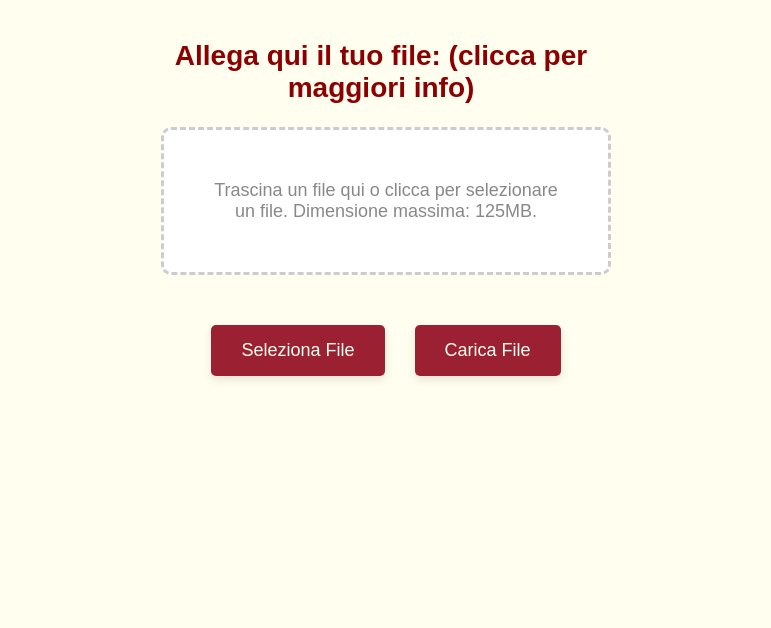
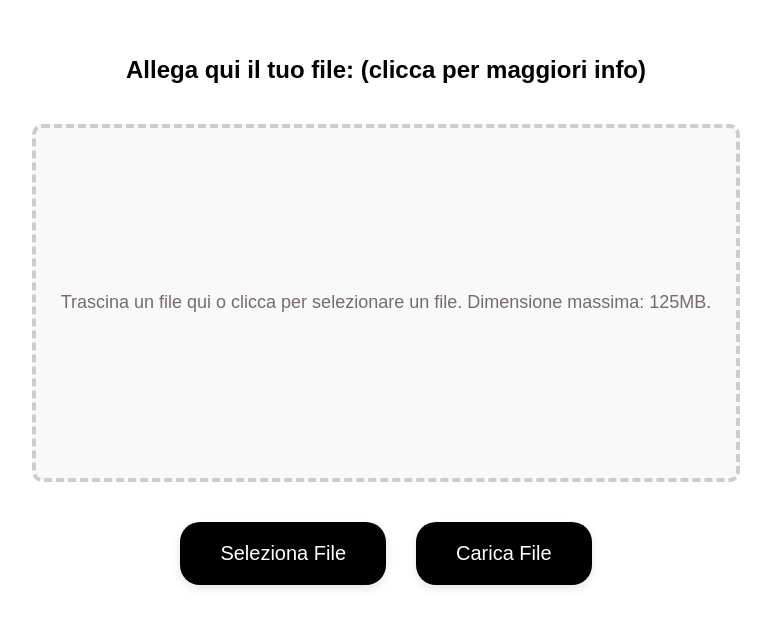
Before and after one commit to Lpint02/nomq-app, a React (Create React App) app: page / in a window 1280 px wide. Shown: the top 628 px of the page, without its empty margins (254-1025 px from the left). Built offline with nearby package versions, Linux system fonts and the light colour scheme.

Commit message:
css refresh

```diff
--- a/src/App.css
+++ b/src/App.css
@@ -2,38 +2,21 @@
   text-align: center;
 }
 
-.App-header {
-  background-color: #fffeef;
-  min-height: 100vh;
-  display: flex;
-  flex-direction: column;
-  align-items: center;
-  justify-content: flex-start;
-  font-size: calc(10px + 2vmin);
-  padding-top: 50px;
-  color: white;
-  font-family: 'Poppins', sans-serif;
-}
-
-.App-link {
-  color: #e9b51b;
-}
-
 button {
-  padding: 20px 40px;
+  padding: 30px 25px;
   margin: 20px;
   font-size: 24px;
-  background-color: #9b2032;
+  background-color: black;
   border: none;
-  color: #fffeef;
+  color: #ffffff;
   cursor: pointer;
-  border-radius: 5px;
+  border-radius: 20px;
   transition: background-color 0.3s ease, transform 0.3s ease;
   box-shadow: 0px 4px 10px rgba(0, 0, 0, 0.1);
 }
 
 button:hover {
-  background-color: #974e46;
+  background-color: #776b6b;
   transform: translateY(-3px);
   box-shadow: 0px 6px 15px rgba(0, 0, 0, 0.2);
 }
@@ -54,50 +37,63 @@ button:hover {
 }
 
 .title {
-  color: #9b2032; /* Stesso colore del bottone */
+  color: black; /* Stesso colore del bottone */
   margin-bottom: 20px;
 }
 
+.centered-container {
+  display: flex;
+  flex-direction: column;
+  justify-content: center;
+  align-items: center;
+  height: 75vh;
+  padding-top: 5%;
+}
+
 .uploader-container {
-  max-width: 450px;
-  margin: 60px auto;
+  max-width: 800px;
+  margin: 10px auto;
   text-align: center;
 }
 
 .dropzone {
-  border: 3px dashed #cccccc;
-  padding: 50px;
+  width: 700px;
+  height: 350px;
+  border: 4px dashed #cccccc;
   border-radius: 10px;
-  background-color: white;
-  transition: background-color 0.3s ease, border-color 0.3s ease;
+  display: flex;
+  align-items: center;
+  justify-content: center;
+  margin: 20px auto;
+  background-color: #f9f9f9;
   cursor: pointer;
-  margin-bottom: 30px;
+  transition: background-color 0.3s ease;
 }
 
 .dropzone.dragging {
-  background-color: #fffeef;
-  border-color: #9b2032;
+  background-color: #ffffff;
+  border: 7px dashed black;
 }
 
 .dropzone p {
-  color: #888888;
+  color: #776b6b;
   font-size: 18px;
   margin: 0;
 }
 
 .btn {
-  background-color: #9b2032;
-  color: #fffeef;
+  background-color: black;
+  color: #ffffff;
   border: none;
-  padding: 15px 30px;
-  border-radius: 5px;
+  padding: 20px 40px;
+  border-radius: 20px;
   cursor: pointer;
-  font-size: 18px;
+  font-size: 20px;
   transition: background-color 0.3s ease;
 }
 
 .btn:hover {
-  background-color: #974e46;
+  background-color: #776b6b;
 }
 
 .btn:focus {
@@ -105,23 +101,60 @@ button:hover {
 }
 
 body {
-  background-color: #fffeef;
+  background-color: #ffffff;
   margin: 0;
   padding: 0;
   font-family: Arial, sans-serif;
 }
 
 .title-container {
+  width: 100%;
+  display: flex;
+  flex-direction: column;
+  align-items: center;
+  text-align: center;
+  margin-top: 20px;
+  margin-bottom: 20px;
+  padding-top: 2%;
+}
+
+.subtitle-container {
+  width: 100%;
+  display: flex;
+  flex-direction: column;
+  align-items: center;
+  text-align: center;
+  margin-top: 0;
+  padding-top: 0;
+  margin-bottom: 0;
+  padding-bottom: 0;
+}
+
+.title {
+  font-size: 2rem;
+  white-space: normal;
+}
+
+.subtitle {
+  margin-top: 0;
+  padding-top: 0;
+  margin-bottom: 0;
+  padding-bottom: 0;
+  font-size: 1.2rem;
+  color: #666;
   display: flex;
   align-items: center;
+  gap: 1px;
 }
 
-.title-container h2 {
-  margin-right: 10px;
-  color: #8B0000;
-  font-size: 28px;
-  margin-top: -20px;
-  text-align: center;
+.info-icon {
+  font-size: 1.5em;
+  box-shadow: none;
+  color: #000000;
+}
+
+.info-icon:hover {
+  color: #666666;
 }
 
 .popup-overlay {
@@ -157,49 +190,6 @@ body {
   text-align: left;
 }
 
-.info-icon-container {
-  position: relative;
-  display: inline-block;
-}
-
-.info-icon {
-  font-size: 18px;
-  color: #333;
-  cursor: pointer;
-}
-
-.tooltip {
-  visibility: hidden;
-  width: 200px;
-  background-color: #555;
-  color: #fff;
-  text-align: center;
-  border-radius: 6px;
-  padding: 5px;
-  position: absolute;
-  z-index: 1;
-  bottom: 125%; /* Posizionamento sopra l'icona */
-  left: 50%;
-  margin-left: -100px;
-  opacity: 0;
-  transition: opacity 0.3s;
-}
-
-.tooltip::after {
-  content: '';
-  position: absolute;
-  top: 100%; /* Punta la freccia verso il basso */
-  left: 50%;
-  margin-left: -5px;
-  border-width: 5px;
-  border-style: solid;
-  border-color: #555 transparent transparent transparent;
-}
-
-.info-icon-container:hover .tooltip {
-  visibility: visible;
-  opacity: 1;
-}
 
 .progress-container {
   width: 100%;
@@ -212,7 +202,7 @@ body {
 
 .progress-bar {
   height: 100%;
-  background-color: #9b2032;
+  background-color: black;
   text-align: center;
   line-height: 30px;
   color: white;
@@ -223,35 +213,64 @@ body {
 .files-title {
   font-size: 24px;
   font-weight: bold;
-  color: #9b2032;
+  color: black;
   text-align: center;
   margin-bottom: 10px;
 }
 
-.uploaded-files-list {
-  list-style-type: none;
+.file-processing-table-container {
+  width: 150%;
+  position: relative;
+  left: 50%;
+  transform: translateX(-50%);
   margin-top: 20px;
-  padding-left: 0;
-  font-size: 1.5em;
-  text-align: center;
-  width: 100%;
+  margin: 20px auto;
 }
 
-.uploaded-files-list li {
+.file-processing-table {
+  width: 100%;
+  border-collapse: collapse;
+  margin: 0 auto;
+  font-family: Arial, sans-serif;
+}
+
+.file-processing-table th,
+.file-processing-table td {
+  border: 1px solid #ddd;
+  padding: 8px;
+  text-align: center;
+}
+
+.file-processing-table th {
+  background-color: #f2f2f2;
+  font-weight: bold;
+  width: auto;
+}
+
+.file-processing-table td {
+  word-wrap: break-word;
+  max-width: none;
+}
+
+.semaforo-container {
   display: flex;
   justify-content: center;
   align-items: center;
-  margin-bottom: 10px;
-  text-align: center;
-  white-space: nowrap;
 }
 
-.uploaded-files-list li::before {
-  content: '•';
+.semaforo {
+  width: 20px;
+  height: 20px;
+  border-radius: 50%;
   display: inline-block;
-  margin-right: 10px;
-  font-size: 1.5em;
+  margin-left: 8px;
+  margin-bottom: 7px;
   vertical-align: middle;
+}
+
+.download-placeholder {
+  color: #555;
+  font-style: italic;
 }
 
 .semaforo {
```
